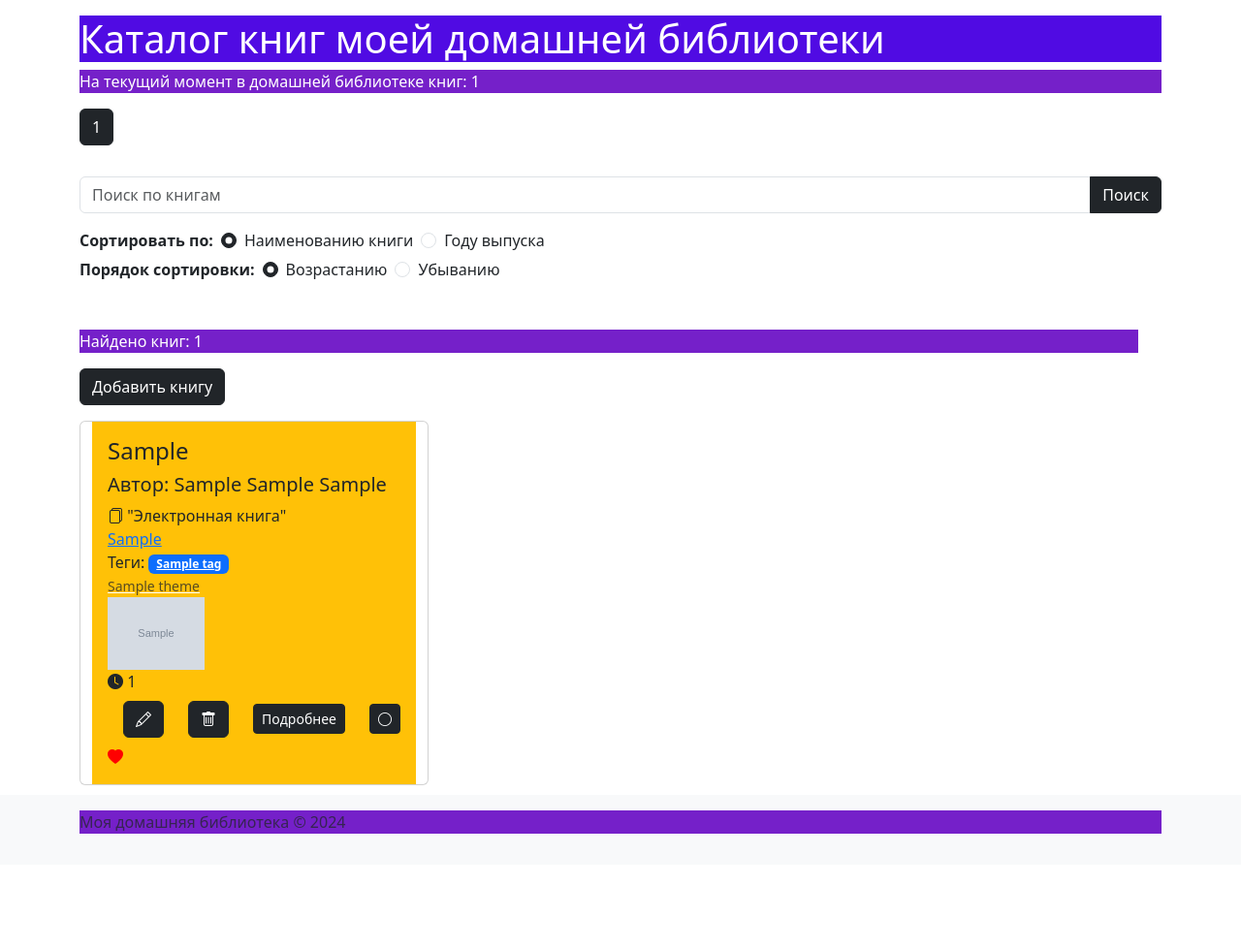
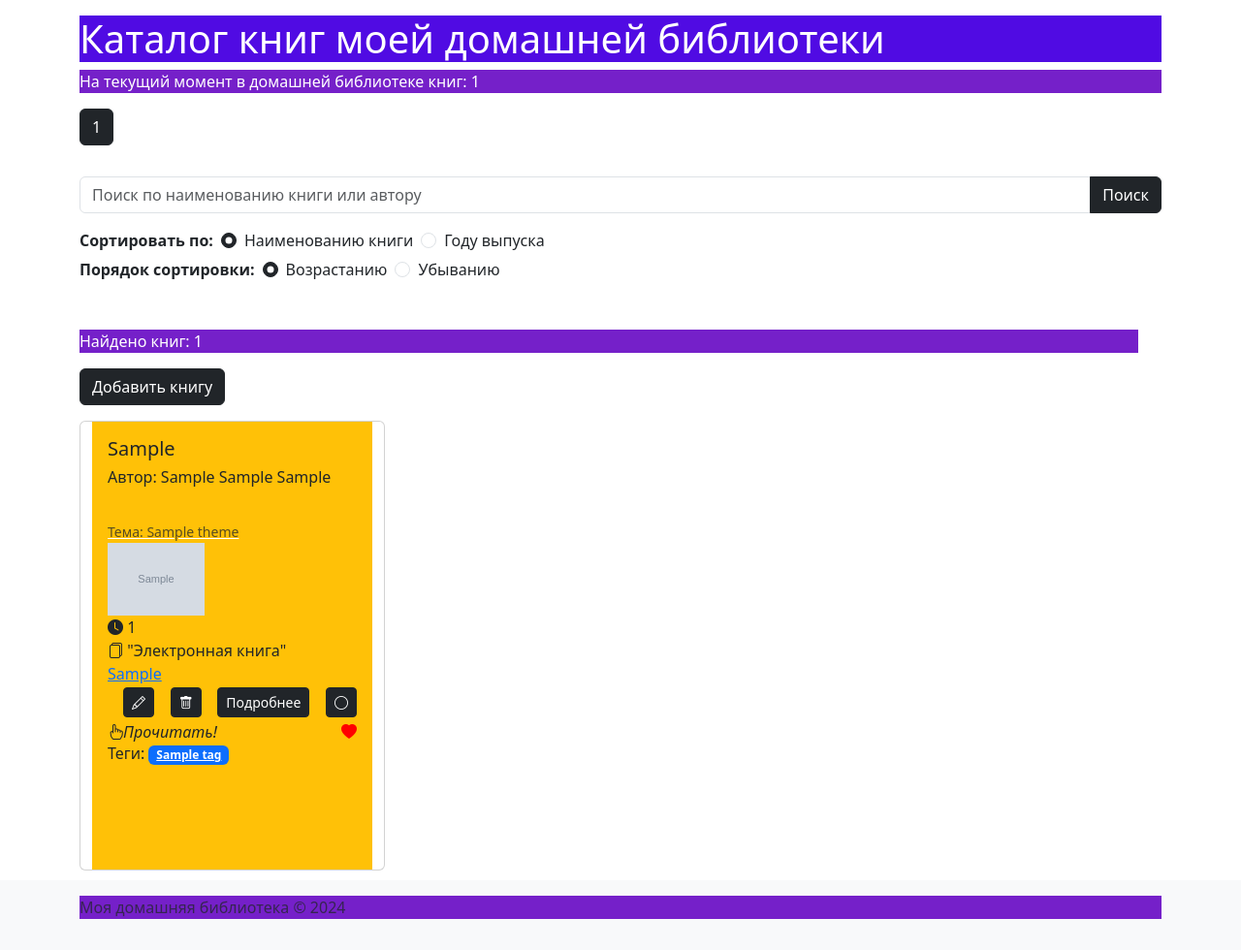
Before and after one commit to AnnaDager1979/Diplom, a Django app: page /books/catalog/ in a window 1280 px wide. Shown: the part 56-1036 px from the top of the page at 97% size. Before the commit the page ends 916 px from the top, so only its background shows below. Run offline with Django 4.2, Linux system fonts and the light colour scheme; a user stored in the database is signed in; tables that the repository leaves empty hold one stand-in row (values such as "Sample post"); grey boxes marked "Sample" are stand-in pictures; some libraries are stand-ins or nearby versions.

Commit message:
Интерфейс

```diff
--- a/books/models.py
+++ b/books/models.py
@@ -97,6 +97,10 @@ class Author(models.Model):
         verbose_name_plural = 'Авторы'
 
     def __str__(self):
+        if (self.name == "."):
+            self.name = ""
+        if (self.fathername == "."):
+            self.fathername = ""
         return f'{self.sirname} {self.name} {self.fathername}'
 
 class Editor(models.Model):
--- a/books/templates/books/catalog.html
+++ b/books/templates/books/catalog.html
@@ -68,7 +68,7 @@
     <div class="col-12">
     <form action="{% url 'catalog' %}" method="get" class="mb-5 mt-3">
         <div class="input-group mb-3">
-          <input type="text" class="form-control" placeholder="Поиск по книгам" name="search_query" aria-label="Поиск по книгам">
+          <input type="text" class="form-control" placeholder="Поиск по наименованию книги или автору" name="search_query" aria-label="Поиск по книгам">
           <button class="btn btn-dark" type="submit">Поиск</button>
         </div>
 
@@ -122,9 +122,9 @@
     {% cache 5 catalog_content page_obj.number sort order search_query %}
           <div class="container">
               <div class="row">
-                  {% for book in books %}
-                      {% include "books/includes/book_preview.html" %}
-                  {% endfor %}
+                          {% for book in books %}
+                              {% include "books/includes/book_preview.html" %}
+                          {% endfor %}
               </div>
           </div>
     {% endcache %}
--- a/books/templates/books/includes/book_preview.html
+++ b/books/templates/books/includes/book_preview.html
@@ -1,31 +1,20 @@
-<!-- Краткое представление карточки книги -->
-<div class="card mb-3; border-primary;" style="max-width: 360px;margin-bottom: 10px;">
+<div class="card mb3; border-primary;" style="max-width: 315px;margin-bottom: 10px;">
     <div class="row g-0">
         <div class="col-md-12">
             {% if book.file_path %}
-      <div class="card-body bg-warning">
-      {% else%}
-      <div class="card-body bg-info">
+            <div class="card-body bg-warning";>
+            {% else %}
+            <div class="card-body bg-info";>
             {% endif %}
-        <h4 class="card-title">{{ book.title }}</h4>
-        <h5 class="card-title">Автор: {{ book.author }}</h5>
-        {% if book.file_path %}
-              <i class="bi bi-files"></i> "Электронная книга"
-              <div><a href="{{book.file_path.url}}">{{ book.title }}</a></div>
-        {% endif %}
-        <div>
-        <span class="card-text;">
-          Теги:
-            {% for tag in book.tags.all %}
-             <span class="badge bg-primary">
-                 <a href="{% url 'get_books_by_tag' tag_id=tag.pk %}" class="text-white">{{ tag.name }}</a>
-             </span>
-            {% endfor %}
-        </span>
+                <div style="height: 430px;">
+                    <div style="height: 85px;">
+                         <h5 class="card-title">{{ book.title }}</h5>
+                         <h6 class="card-title">Автор: {{ book.author }}</h6>
                     </div>
+                    <div style="height: 110px;">
                         <div>
                             <a href="{% url 'get_books_by_theme' slug=book.theme.slug %}" class="text-white">
-          <span class="card-text"><small class="text-muted">{{ book.theme }}</small></span>
+                                <span class="card-text"><small class="text-muted">Тема: {{ book.theme }}</small></span>
                             </a>
                         </div>
                         <div>
@@ -38,20 +27,28 @@
                         <div>
                            <i class="bi bi-clock-fill"></i> {{ book.year }}
                         </div>
-        <div class="d-flex justify-content-between align-items-center mt-2">
+                    <div style="height: 45px;">
+                           {% if book.file_path %}
+                                <i class="bi bi-files"></i> "Электронная книга"
+                                {% if user.is_superuser %}
+                                     <div><a href="{{book.file_path.url}}">{{ book.title }}</a></div>
+                                {% endif%}
+                           {% else %}
+                              <i class="bi bi-book"></i> "Бумажное издание"
+                           {% endif %}
+                    </div>
+                    <div class="d-flex justify-content-between align-items-center mt-2" style="height: 25px;">
                             {% if user.is_authenticated and perms.books.change_book %}
-            <a href="{% url 'edit_book' book.pk %}" class="btn btn-dark ms-3" class="container" title="Редактировать карточку"><i class="bi bi-pencil"></i></a>
+                                <a href="{% url 'edit_book' book.pk %}" class="btn btn-dark btn-sm ms-3" class="container" title="Редактировать карточку"><i class="bi bi-pencil"></i></a>
                             {% endif %}
                             {% if user.is_authenticated and perms.books.delete_book %}
-            <a href="{% url 'delete_book' book.pk %}" class="btn btn-dark ms-3" class="container" title="Удалить карточку"><i class="bi bi-trash"></i></a>
+                                <a href="{% url 'delete_book' book.pk %}" class="btn btn-dark btn-sm ms-3" class="container" title="Удалить карточку"><i class="bi bi-trash"></i></a>
                             {% endif %}
                                 <a href="{% url 'detail_book_by_id' pk=book.pk %}" class="btn btn-dark btn-sm ms-3 d-block d-sm-none">
                                 <i class="bi bi-arrow-right"></i>
                                 </a>
-          <!-- Кнопка для sm и больше (полный текст) -->
                                 <a href="{% url 'detail_book_by_id' pk=book.pk %}" class="btn btn-dark btn-sm ms-3 d-none d-sm-block">
-              Подробнее
-          </a>
+                                Подробнее</a>
                             {% if user.is_authenticated %}
                                 {% if book in favorite_books %}
                                     <a href="{% url 'delete_favorite' book.pk %}" class="btn btn-dark btn-sm ms-3" class="container" title="Удалить из избранного"><i class="bi bi-circle"></i></a>
@@ -60,16 +57,33 @@
                                 {% endif %}
                             {% endif %}
                     </div>
-
-          <div class="d-flex justify-content-between align-items-center mt-2">
+                    <div class="d-flex justify-content-between align-items-center mt-2" style="height: 20px;">
                               {% if book.status %}
-              <i class="bi bi-check-lg text-white">Прочтено</i>
+                                  {% if user.is_superuser %}
+                                       <i class="bi bi-check-lg text-white"> Прочтено</i>
+                                  {% endif %}
+                              {% else %}
+                                  {% if user.is_superuser %}
+                                        <i class="bi bi-hand-index">Прочитать!</i>
+                                  {% endif %}
                               {% endif %}
                               {% if book in favorite_books %}
                                   <i class="bi bi-heart-fill" style="color: #F00;"></i>
                               {% endif %}
                     </div>
+                    <div style="height: 70px;">
+                            <span class="card-text;">
+                            Теги:
+                                {% for tag in book.tags.all %}
+                                   <span class="badge bg-primary">
+                                       <a href="{% url 'get_books_by_tag' tag_id=tag.pk %}" class="text-white">{{ tag.name }}</a>
+                                   </span>
+                                {% endfor %}
+                            </span>
                     </div>
                     </div>
                 </div>
             </div>
+        </div>
+   </div>
+</div>
--- a/books/views.py
+++ b/books/views.py
@@ -88,7 +88,7 @@ class CatalogView(MenuMixin, ListView):
     model = Book
     template_name = 'books/catalog.html'
     context_object_name = 'books'
-    paginate_by = 6
+    paginate_by = 12
 
     def get_queryset(self):
         sort = self.request.GET.get('sort', 'title')
```
Also changed, not shown: books/templates/books/to_read.html (+7 -3 lines), books/static/books/css/main.css (line endings or trailing spaces). Lines whose indentation alone changed are shown as unchanged.
